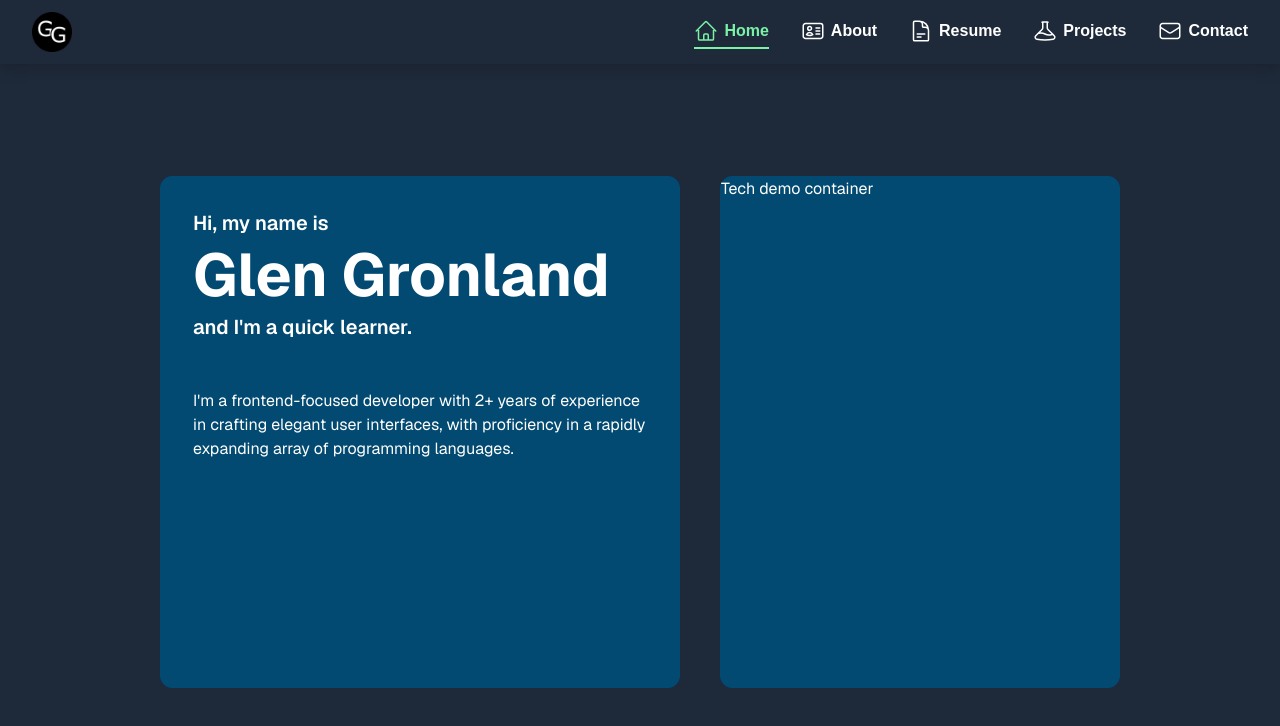
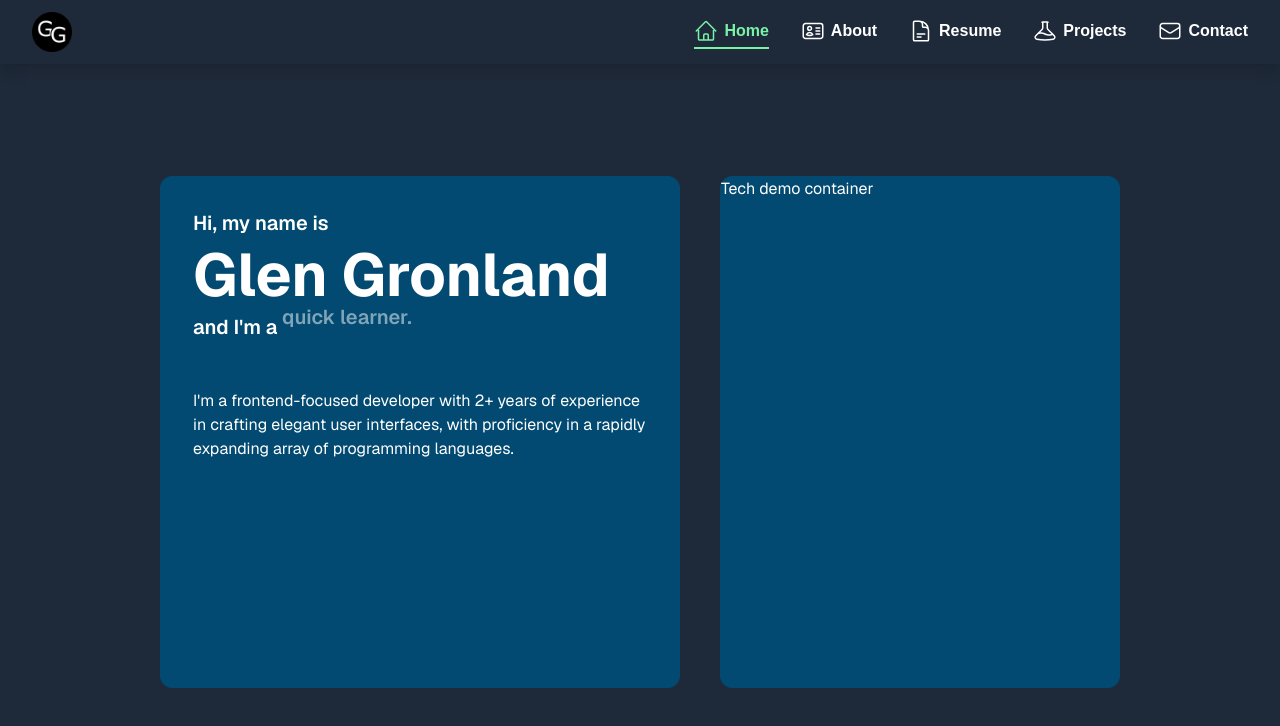
Before and after one commit to GGronland/portfolio-nextjs, a Next.js app: page / in a window 1280 px wide. Shown: the top 726 px of the page. Built offline with nearby package versions, Linux system fonts and the light colour scheme.

Commit message:
Updated useWordCycle to accept animations on word cycle

```diff
--- a/src/app/globals.css
+++ b/src/app/globals.css
@@ -20,6 +20,8 @@ body {
 
   --animate-fade-in: fade-in 0.5s ease-in-out;
   --animate-fade-in-slow: fade-in 1s ease-in-out;
+  --animate-fade-in-top: fade-in-top 1s ease-in-out;
+  --animate-fade-out: fade-out 0.5 ease-in-out;
 
   @keyframes fade-in {
     from {
@@ -27,6 +29,26 @@ body {
     }
     to {
       opacity: 1;
+    }
+  }
+
+  @keyframes fade-in-top {
+    from {
+      opacity: 0;
+      top: -20px;
+    }
+    to {
+      opacity: 1;
+      top: 0px;
+    }
+  }
+
+  @keyframes fade-out {
+    from {
+      opacity: 1;
+    }
+    to {
+      opacity: 0;
     }
   }
 }
--- a/src/app/page.tsx
+++ b/src/app/page.tsx
@@ -3,23 +3,26 @@
 import useWordCycler from "@/components/hooks/useWordCycler";
 
 export default function Home() {
-  let { currentWord, nextWord } = useWordCycler([
+  let title = useWordCycler(
+    [
       "software developer",
       "quick learner",
       "sprint deliverer",
       "question asker",
       "production deployer",
       "careful planner",
-  ]);
+    ],
+    5000,
+    "animate-fade-in-top",
+    true
+  );
 
   return (
     <section className="flex flex-1 box-border font-sans grid grid-cols-[1fr,1fr] items-center justify-items-center p-8 pb-20 gap-10 sm:p-20">
       <div className="col-start-1 w-full h-full p-8 border-1 rounded-xl bg-sky-900 border-sky-900">
         <p className="font-semibold text-xl">Hi, my name is</p>
         <p className="font-bold text-6xl">Glen Gronland</p>
-        <p className="font-semibold text-xl">
-          and I'm a <span className="">{currentWord}.</span>
-        </p>
+        <p className="font-semibold text-xl">and I'm a {title}</p>
 
         <p className="mt-12">
           I'm a frontend-focused developer with 2+ years of experience in
--- a/src/components/hooks/useWordCycler.ts
+++ b/src/components/hooks/useWordCycler.tsx
@@ -4,9 +4,14 @@ import { useEffect, useState } from "react";
 
 type ArrayWithMinLength<T> = [T, T, ...T[]];
 
+// An exercise in manual CSS animations
+// For simplicity, consider pre-existing libraries such as react-spring
+
 const useWordCycler = (
   wordList: ArrayWithMinLength<string>,
-  cycleDelayMS: number = 5000
+  cycleDelayMS: number = 5000,
+  classname: string = "",
+  fullStop?: boolean
 ) => {
   const [listIndex, setListIndex] = useState<number>(0);
 
@@ -27,15 +32,20 @@ const useWordCycler = (
   };
 
   const cycleNewWord = () => {
-    const newIndex = getNextIndex(listIndex);
-
-    setListIndex(newIndex);
+    setListIndex((prev) => getNextIndex(prev));
   };
 
-  return {
-    currentWord: processedList[listIndex],
-    nextWord: processedList[getNextIndex(listIndex)],
-  };
+  if (classname) {
+    return (
+      <span
+        key={`wordCycle_${processedList[listIndex]}`}
+        className={`${classname} relative`}
+      >
+        {processedList[listIndex]}
+        {fullStop ? "." : ""}
+      </span>
+    );
+  } else return processedList[listIndex];
 };
 
 export default useWordCycler;
```
Lines whose indentation alone changed are shown as unchanged.
